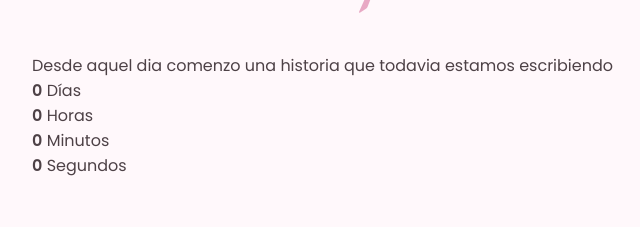
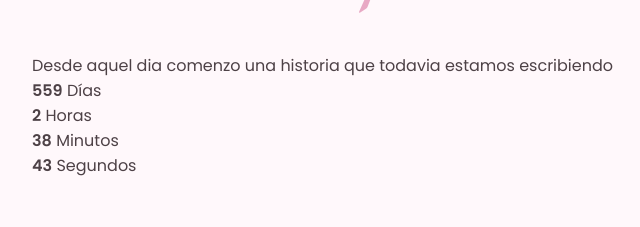
Before and after one commit to CamDevNq/Pagina_Negrita, a plain HTML site: page Pagina negrita/index.html in a window 1280 px wide. Shown: the part 1278-1505 px from the top of the page, 233-873 px from the left. Drawn offline with nearby package versions, Linux system fonts and the light colour scheme; the site is published under a folder, as on GitHub Pages, so addresses that start at the root find nothing.

Commit message:
Update index.html

```diff
--- a/Pagina negrita/index.html
+++ b/Pagina negrita/index.html
@@ -338,6 +338,6 @@
     </div>
 
 </section>
-  <script src="/js/script.js"></script>
+  <script src="JS/script.js"></script>
 </body>
 </html>
```
